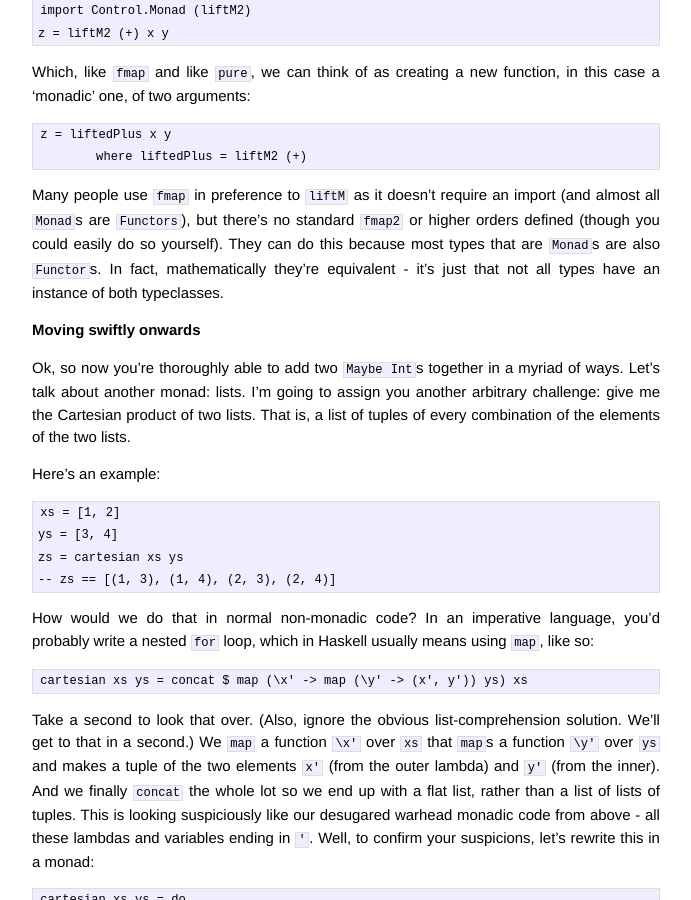
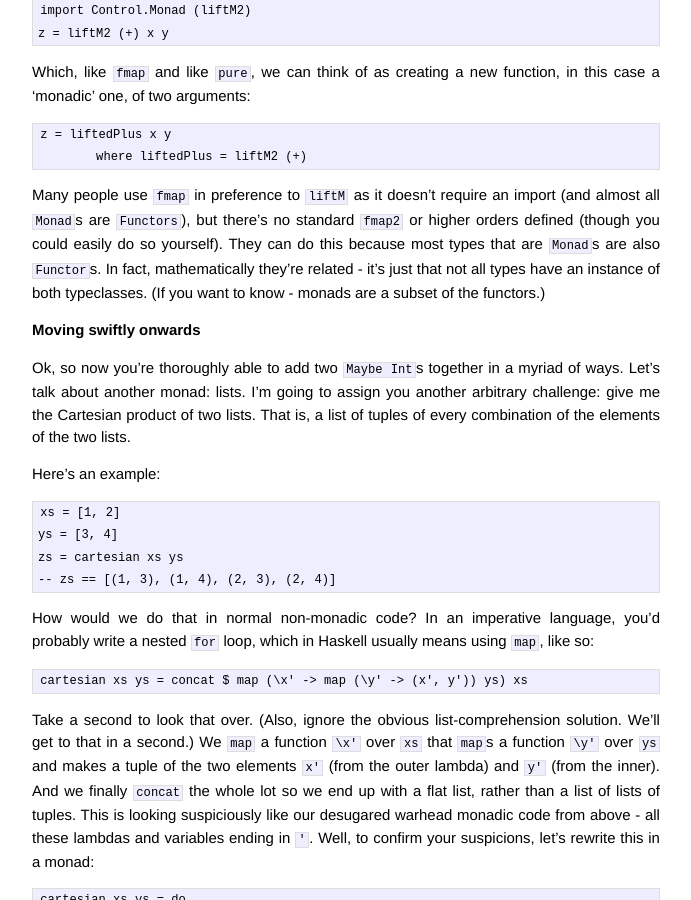
Before and after one commit to crabmusket/eightyeight.github.io, a Jekyll site: the page built from _posts/2014-01-21-you-may-say-im-a-monad.md, in a window 1280 px wide and 900 px high, scrolled down 3684 px. Shown: the whole window, without its empty margins (294-985 px from the left). Built offline with Jekyll 4.4.1, drawn with Linux system fonts in a browser that asks for light colours.

Commit message:
Monad facts and formatting.

```diff
--- a/_posts/2014-01-21-you-may-say-im-a-monad.md
+++ b/_posts/2014-01-21-you-may-say-im-a-monad.md
@@ -2,7 +2,7 @@
 layout: post
 title:  "IO: You may say I'm a monad, but I'm not the only one!"
 date:   2014-01-21 03:13
-tags: haskell tutorials programming
+tags:   haskell tutorials programming
 ---
 
 One of the things I love about Haskell is its tools for abstracting computation.
@@ -171,7 +171,8 @@ Which, like `fmap` and like `pure`, we can think of as creating a new function,
 
 Many people use `fmap` in preference to `liftM` as it doesn't require an import (and almost all `Monad`s are `Functors`), but there's no standard `fmap2` or higher orders defined (though you could easily do so yourself).
 They can do this because most types that are `Monad`s are also `Functor`s.
-In fact, mathematically they're equivalent - it's just that not all types have an instance of both typeclasses.
+In fact, mathematically they're related - it's just that not all types have an instance of both typeclasses.
+(If you want to know - monads are a subset of the functors.)
 
 ## Moving swiftly onwards
 
```
Also changed, not shown: _posts/2013-11-28-liftm-by-accident.md (+1 -1 lines).
